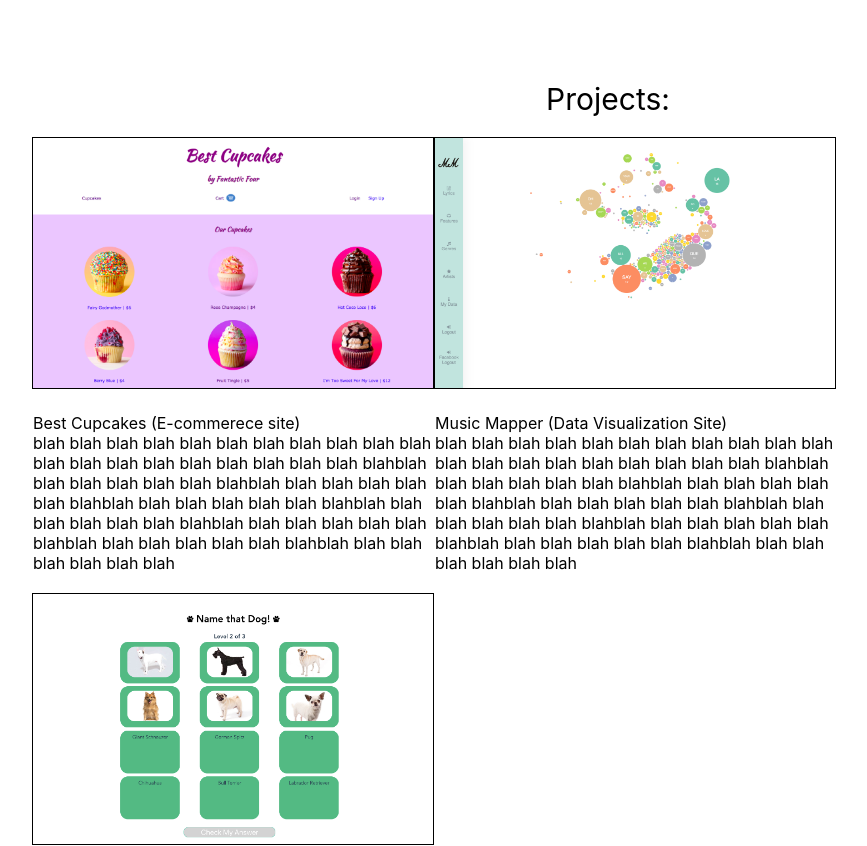
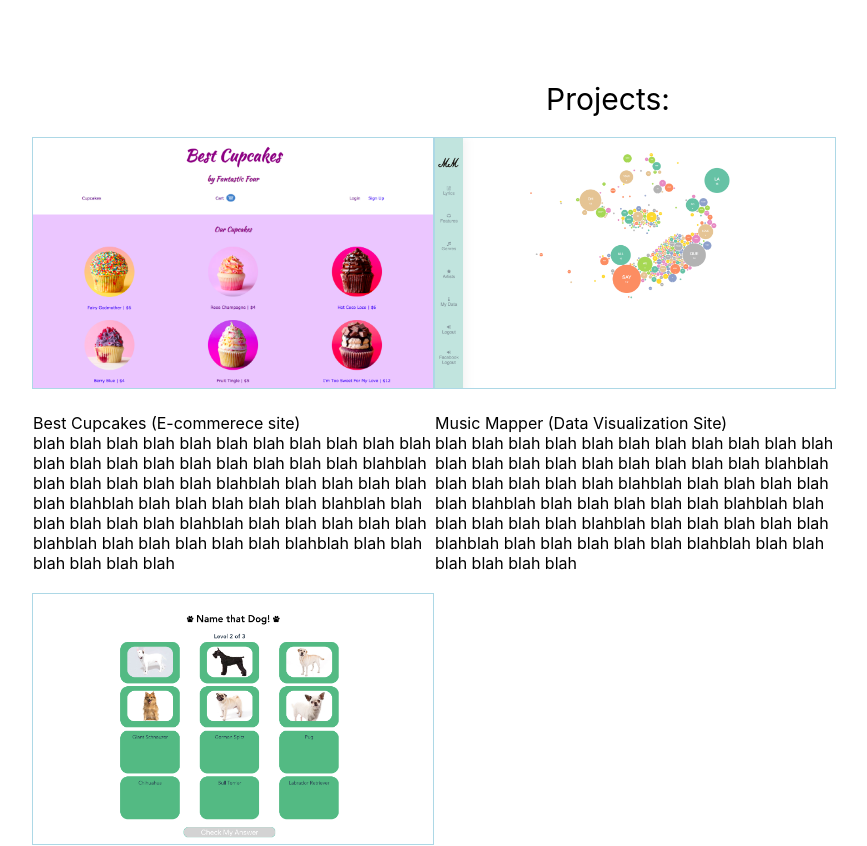
Before and after one commit to nataliegarate/personal-website, a React (Create React App) app: page / in a window 1280 px wide. Shown: the part 940-1786 px from the top of the page, without its empty margins (32-899 px from the left). Built offline with nearby package versions, Linux system fonts and the light colour scheme.

Commit message:
added hover feature to project photos

```diff
--- a/src/App.css
+++ b/src/App.css
@@ -111,8 +111,13 @@
   height: 250px;
   width: 400px;
   border: 1.5px;
-  border-color: black;
+  border-color:lightblue;
   border-style: solid;
+
+}
+
+.project-photo:hover {
+  box-shadow: 0 0 15px rgba(33,33,33,.2);
 }
 
 .single-text-item{
```
